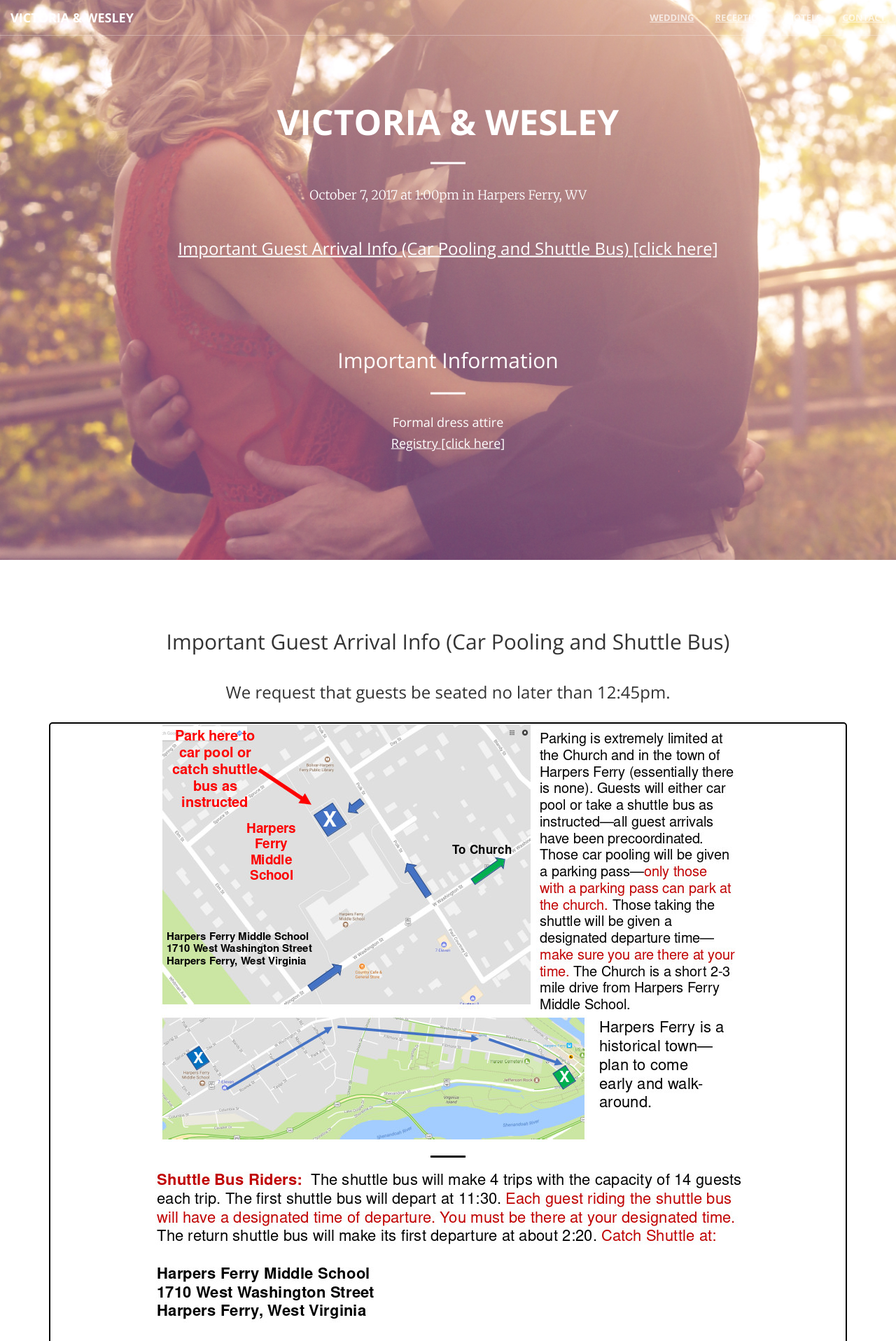
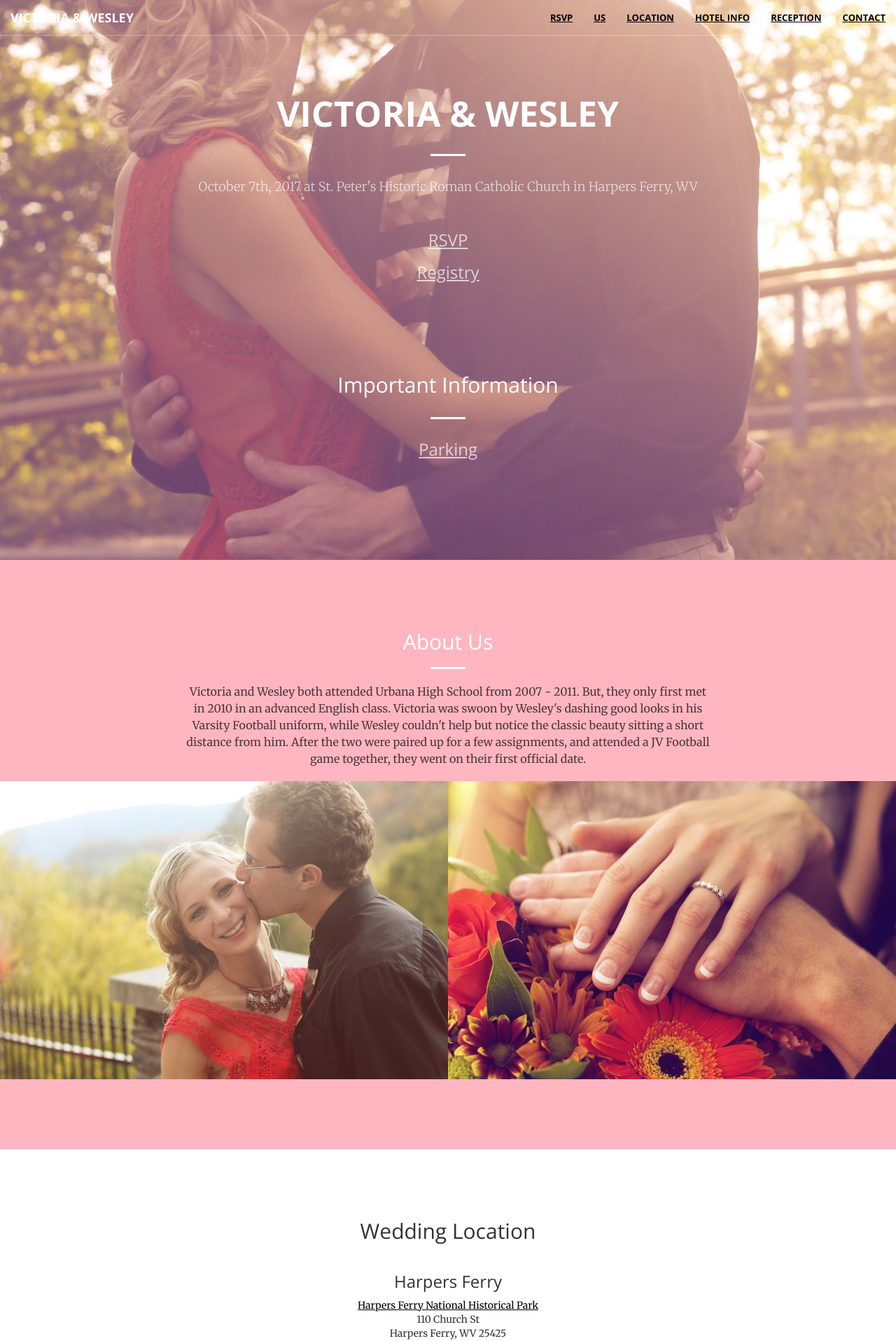
Before and after one commit to wdgarey/wedding, a PHP site: page /wedding/main/index.php in a window 1280 px wide. Shown: the top 1916 px of the page at 70% size. Run offline with PHP 8.4, Linux system fonts and the light colour scheme; some libraries are stand-ins or nearby versions.

Commit message:
Reverted to older version with mods for VP job

```diff
--- a/wedding/admin/index.php
+++ b/wedding/admin/index.php
@@ -3,8 +3,8 @@ include("model.php");
 //error_reporting(0);
 error_reporting(E_ALL);
 class Controller {
-  public const VALID_EMAIL_PATTERN = "/^[^@]*@[^@]*\.[^@]*$/";
-  public const VALID_PHONE_PATTERN = "/^[0-9]{10}$/";
+  const VALID_EMAIL_PATTERN = "/^[^@]*@[^@]*\.[^@]*$/";
+  const VALID_PHONE_PATTERN = "/^[0-9]{10}$/";
   public function Controller() {
   }
   protected function adjustQuotes() {
--- a/wedding/css/creative.css
+++ b/wedding/css/creative.css
@@ -38,7 +38,6 @@
   text-align:left;
 }
 .inst {
-  text-align:center;
   border: 2px solid black;
   border-radius: 5px;
 }
@@ -65,23 +64,26 @@ hr {
 hr.light {
   border-color: white;
 }
-hr.dark {
-  border-color: black;
-  border-width: 3px;
-  max-width: 50px;
-}
 a {
   -webkit-transition: all 0.35s;
   -moz-transition: all 0.35s;
   transition: all 0.35s;
-  color: #0000AA;
+  color: #000000;
   text-decoration:underline
 }
 a:hover,
 a:focus {
-  color: #0000FF;
+  color: #FFB6C1;
+  text-decoration:none
 }
-h1,
+.header-content a {
+  color: rgba(255, 255, 255, 0.7);
+  text-decoration:underline
+}
+.header-content a:hover, a:focus {
+  color: white;
+  text-decoration:none
+}h1,
 h2,
 h3,
 h4,
@@ -105,7 +107,7 @@ p {
   color: rgba(0, 0, 0, 0.7);
 }
 section {
-  padding: 100px 0 0 0;
+  padding: 100px 0;
 }
 aside {
   padding: 50px 0;
@@ -171,7 +173,7 @@ aside {
   }
   .navbar-default .nav > li > a,
   .navbar-default .nav > li > a:focus {
-    color: rgba(255, 255, 255, 0.7);
+    color: rgba(0, 0, 0, 1.0);
   }
   .navbar-default .nav > li > a:hover,
   .navbar-default .nav > li > a:focus:hover {
--- a/wedding/includes/footer.php
+++ b/wedding/includes/footer.php
@@ -10,6 +10,6 @@
     <!-- Theme JavaScript -->
     <script src="../js/creative.js"></script>
     <!-- Google Maps -->
-    <!-- <script src="https://maps.googleapis.com/maps/api/js?callback=myMap"></script> -->
+    <script src="https://maps.googleapis.com/maps/api/js?callback=myMap"></script>
   </body>
 </html>
--- a/wedding/includes/header.php
+++ b/wedding/includes/header.php
@@ -39,13 +39,19 @@
             <div class="collapse navbar-collapse" id="bs-example-navbar-collapse-1">
                 <ul class="nav navbar-nav navbar-right">
                     <li>
-                        <a class="page-scroll" href="../main/index.php#location">Wedding</a>
+                        <a class="page-scroll" href="../register">RSVP</a>
+                    </li>
+                    <li>
+                        <a class="page-scroll" href="../main/index.php#us">Us</a>
+                    </li>
+                    <li>
+                        <a class="page-scroll" href="../main/index.php#location">Location</a>
+                    </li>
+                    <li>
+                        <a class="page-scroll" href="../main/index.php#hotel">Hotel Info</a>
                     </li>
                     <li>
                         <a class="page-scroll" href="../main/index.php#reception">Reception</a>
-                    </li>
-                    <li>
-                        <a class="page-scroll" href="../main/index.php#hotel">Hotels</a>
                     </li>
                     <li>
                         <a class="page-scroll" href="../main/index.php#contact">Contact</a>
--- a/wedding/main/index.php
+++ b/wedding/main/index.php
@@ -6,8 +6,9 @@ include("../includes/header.php");
             <div class="header-content-inner">
                 <h1 id="homeHeading">Victoria &amp; Wesley</h1>
                 <hr />
-                <p style="color:white">October 7, 2017 at 1:00pm in Harpers Ferry, WV</p>
-                <h3><a style="color:white" class="page-scroll" href="../main/index.php#location">Important Guest Arrival Info (Car Pooling and Shuttle Bus) [click here]</a></h3>
+                <p>October 7th, 2017 at St. Peter's Historic Roman Catholic Church in Harpers Ferry, WV</p>
+                <h3 id="rsvp"><a href="../register">RSVP</a></h3>
+                <h3><a target="_blank" href="https://www.pamperedchef.com/wl/IVS8j1">Registry</a></h3>
                 <br />
                 <br />
                 <br />
@@ -15,46 +16,67 @@ include("../includes/header.php");
                 <br />
                 <h2>Important Information</h2>
                 <hr />
-                <h4>Formal dress attire</h4>
-                <h4><a target="_blank" style="color:white" href="https://www.pamperedchef.com/wl/IVS8j1">Registry [click here]</a></h4>
+                <h3><a class="page-scroll" href="../main/index.php#location">Parking</a></h3>
             </div>
         </div>
     </header>
+    <section class="bg-primary" id="us">
+        <div class="container">
+            <div class="row">
+                <div class="col-lg-8 col-lg-offset-2 text-center">
+                    <h2 class="section-heading">About Us</h2>
+                    <hr class="light">
+                    <p class="text-faded">
+                      Victoria and Wesley both attended Urbana High School from 2007 - 2011.
+                      But, they only first met in 2010 in an advanced English class.
+                      Victoria was swoon by Wesley's dashing good looks in his Varsity
+                      Football uniform, while Wesley couldn't help but notice the classic
+                      beauty sitting a short distance from him. After the two were paired up
+                      for a few assignments, and attended a JV Football game together, they
+                      went on their first official date.
+                    </p>
+                </div>
+            </div>
+        </div>
+        <div class="container-fluid">
+            <div class="row no-gutter popup-gallery">
+                <div class="col-md-6">
+                    <a href="../img/portfolio/fullsize/1.jpg" class="portfolio-box">
+                        <img src="../img/portfolio/thumbnails/1.jpg" class="img-responsive" alt="">
+                    </a>
+                </div>
+                <div class="col-md-6">
+                    <a href="../img/portfolio/fullsize/2.jpg" class="portfolio-box">
+                        <img src="../img/portfolio/thumbnails/2.jpg" class="img-responsive" alt="">
+                    </a>
+                </div>
+            </div>
+        </div>
+    </section>
     <section id="location">
         <div class="container">
             <div class="row">
                 <div class="col-lg-12 text-center">
-                    <h2 class="section-heading">Important Guest Arrival Info (Car Pooling and Shuttle Bus)</h2>
+                    <h2 class="section-heading">Wedding Location</h2>
                     <hr class="primary">
-                    <h3>We request that guests be seated no later than 12:45pm.</h3>
+                    <h3>Harpers Ferry</h3>
+                    <a target="_blank" href="http://stjameswv.org/about-us/chapel-of-st-peter/">Harpers Ferry National Historical Park</a>
                     <br />
-                    <div class="inst">
-                      <img style="margin:auto;" src="../img/parking1.jpg" class="img-responsive" alt="parking slide 1">
-                      <hr class="dark" />
-                      <img style="margin:auto;" src="../img/parking3.jpg" class="img-responsive" alt="parking slide 3">
-                      <hr class="dark" />
-                      <img style="margin:auto;" src="../img/parking2.jpg" class="img-responsive" alt="parking slide 2">
-                      <hr class="dark" />
-                      <h3>Car Pool Chart</h3>
-                      <h4><a href="../main/index.php#seating">Parking passes are color-coded [click here]</a></h4>
-                      <img style="margin:auto;" src="../img/parking4.jpg" class="img-responsive" alt="parking slide 4">
-                    </div>
+                    110 Church St
+                    <br />
+                    Harpers Ferry, WV 25425
+                    <br />
+                    (304) 725-5558
+                    <hr class="primary">
                 </div>
             </div>
-        </div>
-    </section>
-    <section id="reception">
-        <div class="container">
-            <div class="row">
-                <div class="col-lg-12 text-center">
-                    <h2 class="section-heading">Reception Information</h2>
-                    <hr class="primary" />
-                    <hr class="primary">
-                    <img style="margin:auto;" src="../img/casino_entrance.jpg" class="img-responsive" alt="Reception entrance instructions" />
-                    <div id="seating"> </div>
-                    <hr class="dark" />
-                    <h3>Seating Chart</h3>
-                    <img style="margin:auto;" src="../img/reception_seating.jpg" class="img-responsive" alt="Reception seating information" />
+            <div class="row text-center">
+                <div class="col-lg-12 col-md-12 text-center">
+                    <div class="service-box">
+                        <h3>Church Directions</h3>
+                        <div id="map" class="disp"></div>
+                        <p class="text-muted"></p>
+                    </div>
                 </div>
             </div>
         </div>
@@ -73,7 +95,7 @@ include("../includes/header.php");
                     free shuttle to/from the Casino.
                     <hr class="primary">
                     <a target="_blank" href="https://www.hiexpress.com/redirect?path=hd&brandCode=ex&localeCode=en&regionCode=1&hotelCode=cwvsr&_PMID=99801505&GPC=SWP&viewfullsite=true">
-                      Holiday Inn Express Charles Town [click here]
+                      Holiday Inn Express Charles Town
                     </a>
                     <br />
                     681 Flowing Springs Road
@@ -97,12 +119,40 @@ include("../includes/header.php");
                     <i>Other hotels include (with free shuttle to Casino):</i>
                     <br />
                     <a target="_blank" href="http://www.hollywoodcasinocharlestown.com/Hotel.aspx">
-                      The INN AT CHARLES TOWN (Casino Hotel) [click here]
+                      The INN AT CHARLES TOWN (Casino Hotel)
                     </a>
                     <br />
                     <a target="_blank" href="http://hamptoninn3.hilton.com/en/hotels/west-virginia/hampton-inn-and-suites-charles-town-IADCTHX/index.html">
-                      Hampton Inn [click here]
+                      Hampton Inn
                     </a>
+                </div>
+            </div>
+        </div>
+    </section>
+    <section id="reception">
+        <div class="container">
+            <div class="row">
+                <div class="col-lg-12 text-center">
+                    <h2 class="section-heading">Reception Information</h2>
+                    <hr class="primary" />
+                    <p>Time: 3:00pm to 7:30pm</p>
+                    <hr class="primary" />
+                    <p>Where: <a target="_blank" href="http://www.hollywoodcasinocharlestown.com/">Ballrom located a Hollywood Casino at Charles Town Races</a></p>
+                    <hr class="primary">
+                    <div class="row text-center">
+                        <div class="col-lg-12">
+                            <div class="service-box">
+                                <h3>Reception Directions</h3>
+                                <div id="receptionmap" class="disp"></div>
+                                <p class="text-muted"></p>
+                            </div>
+                        </div>
+                    </div>
+                    <hr class="primary" />
+                    <h3>Ballroom Location</h3>
+                    <div class="inst">
+                      <img src="../img/casino_entrance.png" class="img-responsive" alt="Reception entrance instructions" />
+                    </div>
                 </div>
             </div>
         </div>
--- a/wedding/register/index.php
+++ b/wedding/register/index.php
@@ -2,8 +2,8 @@
 include("model.php");
 error_reporting(0);
 class Controller {
-  public const VALID_EMAIL_PATTERN = "/^[^@]*@[^@]*\.[^@]*$/";
-  public const VALID_PHONE_PATTERN = "/^[0-9]{10}$/";
+  const VALID_EMAIL_PATTERN = "/^[^@]*@[^@]*\.[^@]*$/";
+  const VALID_PHONE_PATTERN = "/^[0-9]{10}$/";
   public function Controller() {
   }
   protected function adjustQuotes() {
@@ -52,7 +52,7 @@ class Controller {
     if ($attending == true) {
       if ($this->getArg('partysize') != NULL) {
         $partySize = $this->getArg('partysize');
-        if (!is_numeric($partySize) || $partySize < 0 || $partySize > 10) {
+        if (!is_numeric($partySize) || $partySize < 1 || $partySize > 10) {
           $msg .= "* Invalid party size given\n";
         }
       } else {
```
